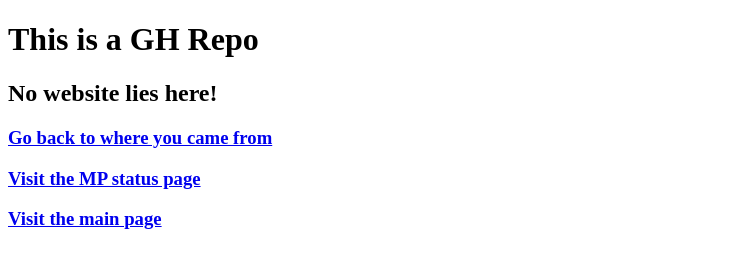
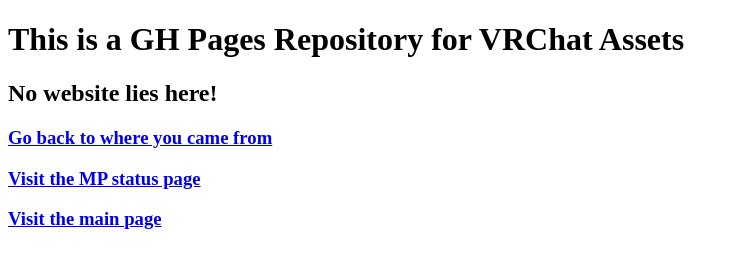
Before and after one commit to BenjiThatFoxGuy/vrchathost, a plain HTML site: page index.html in a window 1280 px wide. Shown: the whole page, without its empty margins (0-739 px from the left). Drawn offline with Linux system fonts and the light colour scheme.

Commit message:
Update index.html

```diff
--- a/index.html
+++ b/index.html
@@ -1,7 +1,7 @@
 <!DOCTYPE html>
 <html>
 <body>
-<h1>This is a GH Repo</h1>
+<h1>This is a GH Pages Repository for VRChat Assets</h1>
 <h2>No website lies here!</h2>
 <h3><a href="javascript:history.back()">Go back to where you came from</a></h3>
 <h3><a href="https://status.mechapower.eu">Visit the MP status page</a></h3>
```
